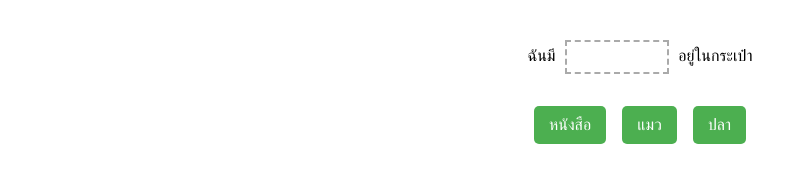
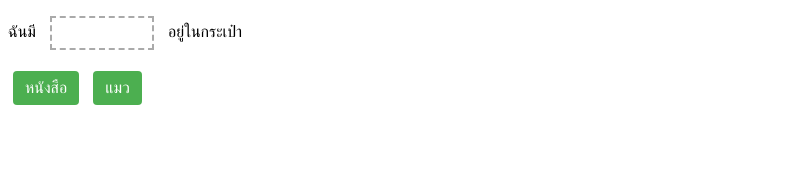
Before and after one commit to martin1216q/h505-38, a plain HTML site: page index.html in a window 1280 px wide. Shown: the whole page, without its empty margins (0-806 px from the left). Drawn offline with Linux system fonts and the light colour scheme.

Commit message:
Update index.html

```diff
--- a/index.html
+++ b/index.html
@@ -2,113 +2,61 @@
 <html lang="th">
 <head>
   <meta charset="UTF-8" />
-  <meta name="viewport" content="width=device-width, initial-scale=1.0" />
   <title>เกมลากคำ</title>
   <style>
-    /* ป้องกันการคัดลอกทั้งหมด */
     * {
       user-select: none;
       -webkit-user-select: none;
-      -moz-user-select: none;
-      -ms-user-select: none;
-      -webkit-touch-callout: none;
     }
-
-    /* อนุญาตให้ลากเฉพาะ .word-option */
     .word-option {
-      -webkit-user-drag: element !important;
-      user-drag: element !important;
       user-select: auto !important;
-      -webkit-user-select: auto !important;
+      cursor: grab;
+      background-color: #4CAF50;
+      color: white;
+      padding: 8px 12px;
+      border-radius: 4px;
+      margin: 5px;
+      display: inline-block;
     }
-
-    /* พื้นหลัง */
-    body {
-      font-family: sans-serif;
-      padding: 2rem;
-    }
-
-    .container {
-      display: flex;
-      flex-direction: column;
-      align-items: center;
-    }
-
-    .sentence {
-      margin-bottom: 2rem;
-    }
-
     .word-slot {
       display: inline-block;
       width: 100px;
       height: 30px;
-      margin: 0 5px;
       border: 2px dashed #aaa;
+      margin: 0 10px;
       vertical-align: middle;
       text-align: center;
       line-height: 30px;
-      pointer-events: auto;
-    }
-
-    .options {
-      display: flex;
-      gap: 1rem;
-      flex-wrap: wrap;
-    }
-
-    .word-option {
-      background: #4CAF50;
-      color: white;
-      padding: 10px 15px;
-      border-radius: 5px;
-      cursor: grab;
     }
   </style>
 </head>
 <body oncontextmenu="return false" onselectstart="return false" ondragstart="return false">
-
-  <div class="container">
-    <div class="sentence">
-      ฉันมี <div class="word-slot" ondrop="drop(event)" ondragover="allowDrop(event)"></div> อยู่ในกระเป๋า
-    </div>
-    <div class="options">
-      <div class="word-option" draggable="true" ondragstart="drag(event)" id="word1">หนังสือ</div>
-      <div class="word-option" draggable="true" ondragstart="drag(event)" id="word2">แมว</div>
-      <div class="word-option" draggable="true" ondragstart="drag(event)" id="word3">ปลา</div>
-    </div>
+  <p>ฉันมี <span class="word-slot" ondrop="drop(event)" ondragover="allowDrop(event)"></span> อยู่ในกระเป๋า</p>
+  <div>
+    <div class="word-option" id="word1" draggable="true" ondragstart="drag(event)">หนังสือ</div>
+    <div class="word-option" id="word2" draggable="true" ondragstart="drag(event)">แมว</div>
   </div>
 
   <script>
-    // อนุญาตให้วาง
     function allowDrop(ev) {
       ev.preventDefault();
     }
-
-    // เริ่มลาก
     function drag(ev) {
       ev.dataTransfer.setData("text", ev.target.id);
     }
-
-    // วางคำลงในช่อง
     function drop(ev) {
       ev.preventDefault();
       const data = ev.dataTransfer.getData("text");
-      const draggedEl = document.getElementById(data);
-
-      // ถ้ามีคำอยู่แล้วในช่อง ให้คืนกลับไปที่ options ก่อน
-      const current = ev.target.querySelector(".word-option");
-      if (current) {
-        document.querySelector(".options").appendChild(current);
+      const word = document.getElementById(data);
+      if (ev.target.firstChild) {
+        document.body.appendChild(ev.target.firstChild); // คืนของเดิม
       }
-
-      ev.target.appendChild(draggedEl);
+      ev.target.appendChild(word);
     }
-
-    // ป้องกัน Ctrl+U, F12, Ctrl+C, Ctrl+Shift+I/J
     document.onkeydown = function(e) {
-      if (e.keyCode === 123) return false; // F12
-      if (e.ctrlKey && e.shiftKey && ['I', 'J', 'C'].includes(e.key.toUpperCase())) return false;
-      if (e.ctrlKey && ['U', 'S', 'C'].includes(e.key.toUpperCase())) return false;
+      if (e.keyCode === 123 || (e.ctrlKey && ['U', 'C'].includes(e.key.toUpperCase()))) {
+        return false;
+      }
     };
   </script>
 </body>
```
